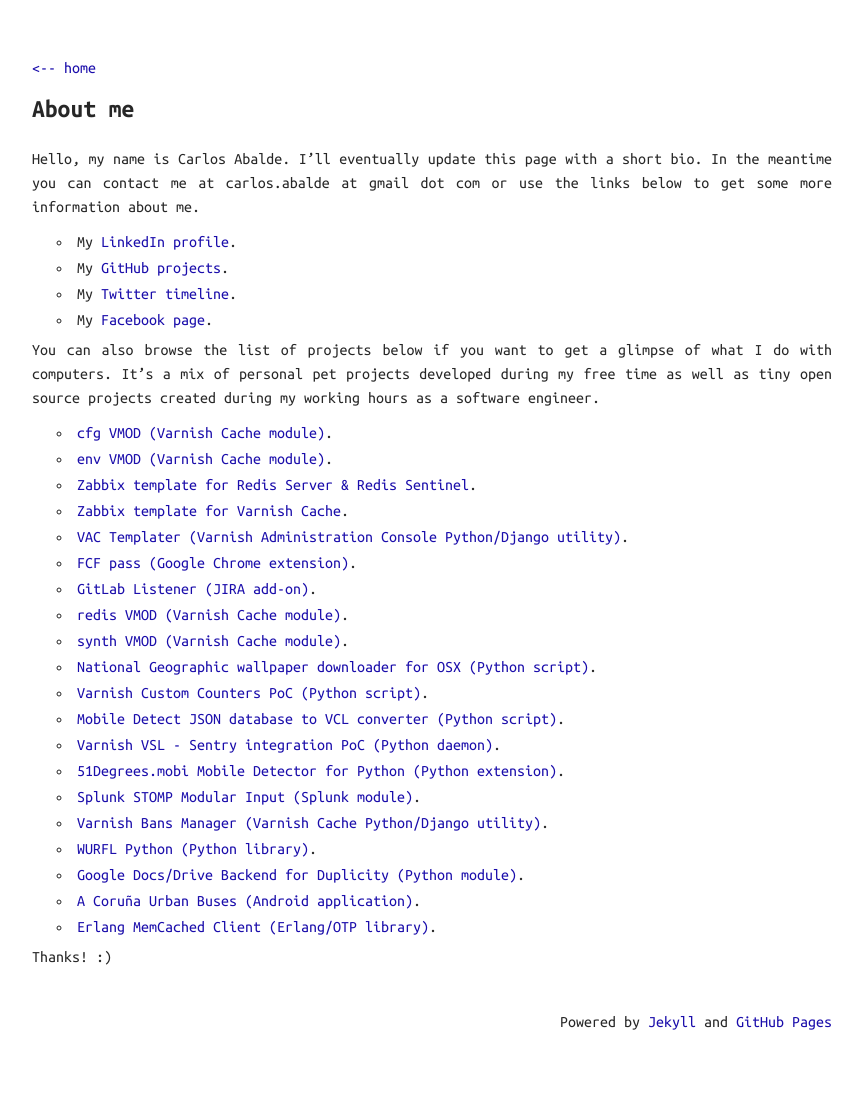
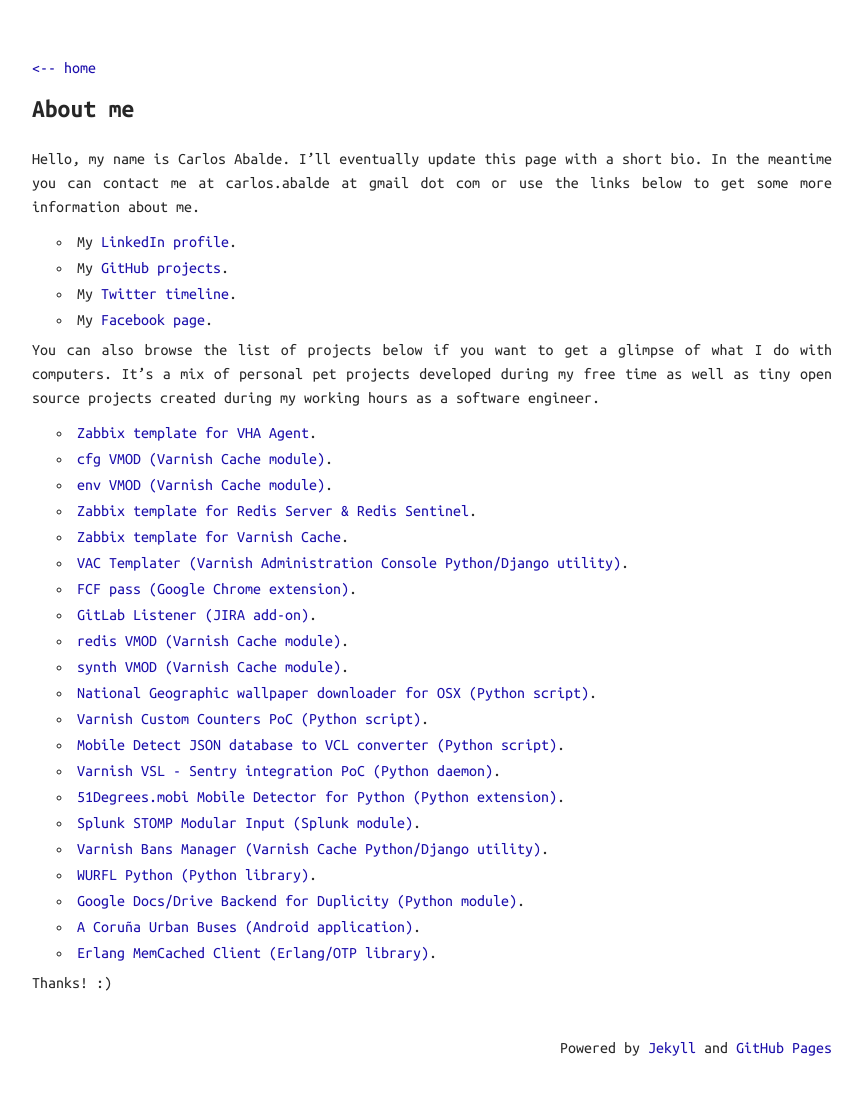
Before and after one commit to carlosabalde/carlosabalde.github.io, a Jekyll site: the page built from about/index.md, in a window 1280 px wide. Shown: the whole page, without its empty margins (208-1071 px from the left). Built offline with Jekyll 4.4.1, drawn with Linux system fonts in a browser that asks for light colours; before the commit the page ends 1090 px from its top, so only the background shows below that.

Commit message:
Add Zabbix template for VHA Agent project

```diff
--- a/about/index.md
+++ b/about/index.md
@@ -11,6 +11,7 @@ Hello, my name is Carlos Abalde. I'll eventually update this page with a short b
 
 You can also browse the list of projects below if you want to get a glimpse of what I do with computers. It's a mix of personal pet projects developed during my free time as well as tiny open source projects created during my working hours as a software engineer.
 
+- [Zabbix template for VHA Agent](https://github.com/allenta/zabbix-template-for-vha-agent).
 - [cfg VMOD (Varnish Cache module)](https://github.com/carlosabalde/libvmod-cfg).
 - [env VMOD (Varnish Cache module)](https://github.com/carlosabalde/libvmod-env).
 - [Zabbix template for Redis Server & Redis Sentinel](https://github.com/allenta/zabbix-template-for-redis).
```
